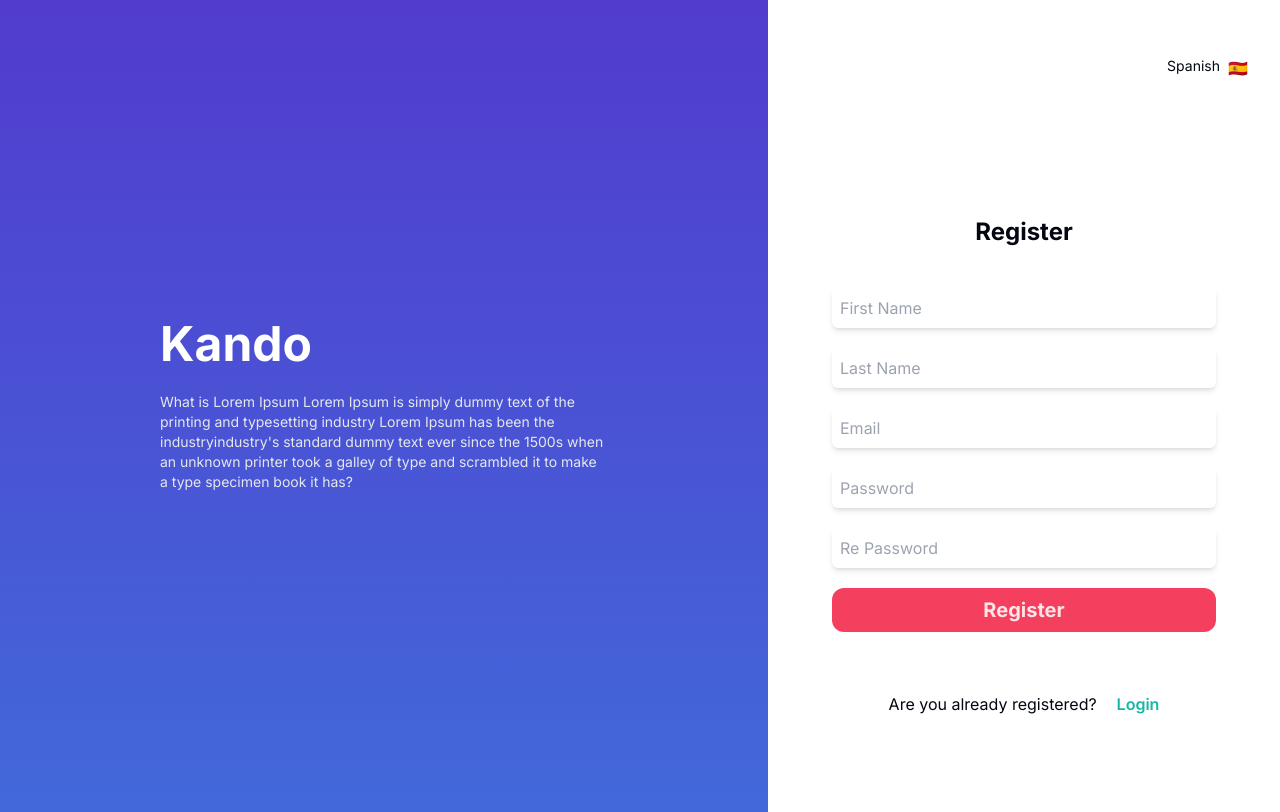
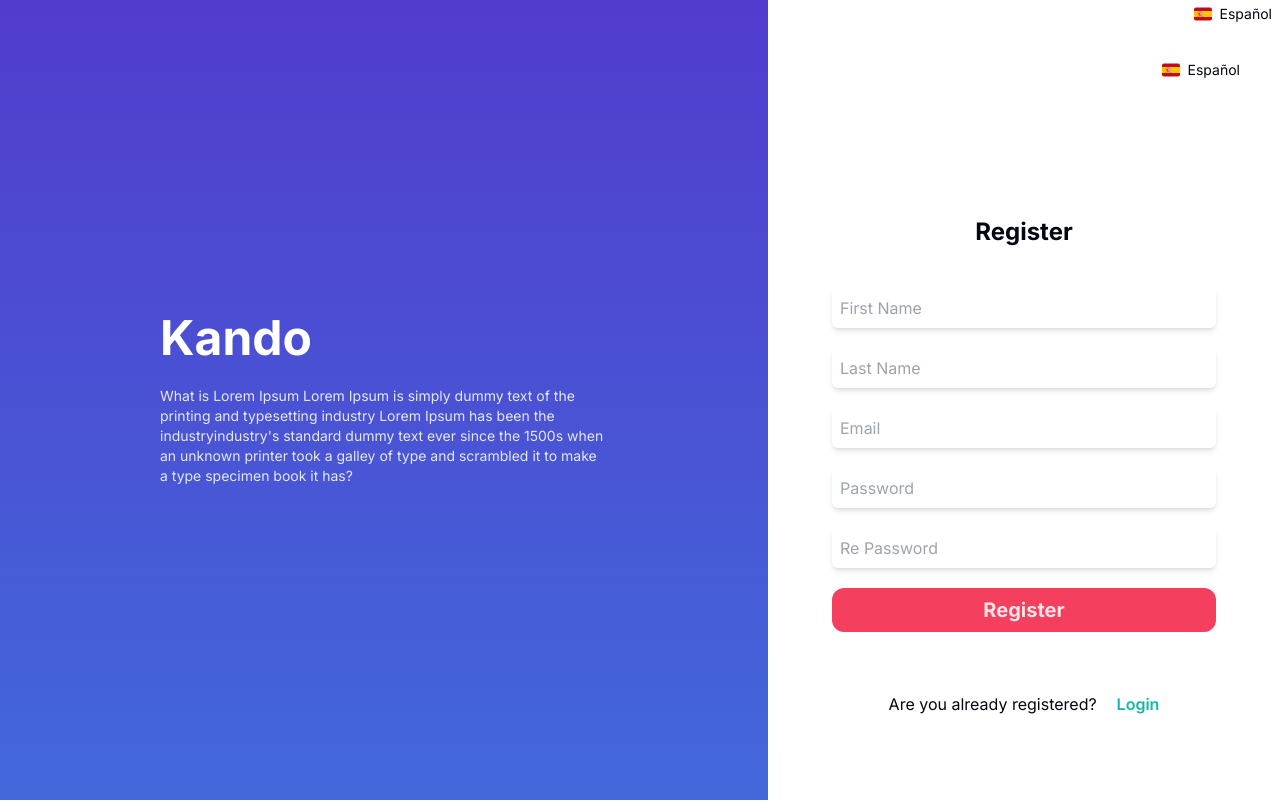
Before and after one commit to andresfernandez89/kando, a Next.js app: page /en/home/register in a window 1280 px wide. Built offline with nearby package versions, Linux system fonts and the light colour scheme; no server answers.

Commit message:
fix: fix i18n link

```diff
--- a/messages/en.json
+++ b/messages/en.json
@@ -28,7 +28,7 @@
     "btnGoBack": "Go back to the home page"
   },
   "LocaleSwitcher": {
-    "switch": "Spanish",
+    "switch": "Español",
     "switchLocale": "{locale, select, es {🇪🇸} en {🇺🇸} other {Unknown}}"
   },
   "Blog": {
--- a/messages/es.json
+++ b/messages/es.json
@@ -26,7 +26,8 @@
     "btnGoBack": "Regresar a Inicio"
   },
   "LocaleSwitcher": {
-    "switch": "Ingles",
+    "label": "Change language",
+    "switch": "English",
     "switchLocale": "{locale, select, es {🇪🇸} en {🇺🇸} other {Unknown}}"
   },
   "Blog": {
--- a/src/app/[locale]/home/layout.tsx
+++ b/src/app/[locale]/home/layout.tsx
@@ -1,3 +1,5 @@
+import LocaleSwitchBtn from "@/components/locale-switch-btn";
+
 export default function HomeLayout({
   children,
 }: {
@@ -34,8 +36,9 @@ export default function HomeLayout({
               <li></li>
             </ul>
           </div>
-          <div className="w-2/5 bg-white p-8 sm:w-auto sm:rounded-lg md:flex md:h-full md:flex-col md:items-center  md:justify-center md:rounded-none md:p-10 lg:p-14 xl:w-2/5">
-            {children}
+          <div className="w-full bg-white sm:w-auto sm:rounded-lg md:flex md:h-full md:flex-col md:rounded-none xl:w-2/5 ">
+            <LocaleSwitchBtn />
+            <div className="p-8">{children}</div>
           </div>
         </div>
       </div>
--- a/src/app/[locale]/home/login/page.tsx
+++ b/src/app/[locale]/home/login/page.tsx
@@ -1,13 +1,9 @@
-import LocaleSwitchBtn from "@/components/locale-switch-btn";
+import Login from "@/components/login";
 import "../home.css";
-import Login from "@/components/login";
 export default function LoginPage() {
   return (
-    <section>
-      <LocaleSwitchBtn />
-      <div className="w-full max-w-md">
-        <Login />
-      </div>
+    <section className="m-auto w-full max-w-md">
+      <Login />
     </section>
   );
 }
--- a/src/components/locale-switch-btn.tsx
+++ b/src/components/locale-switch-btn.tsx
@@ -1,24 +1,34 @@
 "use client";
 
+import SpainFlagIcon from "@/icons/spainFlagIcon";
+import UsaFlagIcon from "@/icons/usaFlagIcon";
+import { Link, usePathname } from "@/navigation";
 import { useLocale, useTranslations } from "next-intl";
-import { Link, usePathname } from "@/navigation";
-
 export default function LocaleSwitchBtn() {
   const t = useTranslations("LocaleSwitcher");
   const locale = useLocale();
   const otherLocale = locale === "en" ? "es" : "en";
   const pathname = usePathname();
 
+  function getLocaleFlag(locale: string) {
+    switch (locale) {
+      case "es":
+        return <SpainFlagIcon />;
+      case "en":
+        return <UsaFlagIcon />;
+      default:
+        return null;
+    }
+  }
+
   return (
-    <div>
     <Link
       href={pathname}
       locale={otherLocale}
-        className="flex w-full max-w-md justify-end gap-2"
+      className="flex w-full items-center justify-end gap-x-2 pr-2 pt-1"
     >
+      <span className="text-lg">{getLocaleFlag(otherLocale)}</span>
       <p className="text-sm">{t("switch")}</p>
-        {t("switchLocale", { locale: otherLocale })}
     </Link>
-    </div>
   );
 }
--- a/src/components/login.tsx
+++ b/src/components/login.tsx
@@ -29,9 +29,7 @@ export default function Login() {
   return (
     <section className="flex w-full max-w-sm flex-col items-center justify-items-center gap-10 p-5 md:max-w-3xl md:p-10">
       <article className="flex items-center justify-center">
-        <h1 className="mb-16 mt-12 text-xl font-bold md:text-3xl">
-          {t("title")}
-        </h1>
+        <h1 className="mb-6 mt-12 text-3xl font-bold md:mb-16">{t("title")}</h1>
       </article>
       <form
         className="flex w-5/6 flex-col items-center justify-center gap-5 md:w-96"
@@ -63,12 +61,12 @@ export default function Login() {
         {error && <div className="text-red-500"> * {error}</div>}
       </form>
 
-      <article className="my-5 flex flex-col justify-items-center gap-5">
+      <article className="my-5 flex flex-col justify-items-center gap-4">
         <p className="text-sm">
           {t("notCount")}
           <Link
             href={"/home/register"}
-            className="ms-5 text-teal-500 hover:font-bold hover:text-teal-300"
+            className="ms-3 text-teal-500 hover:font-bold hover:text-teal-300"
           >
             {t("register")}
           </Link>
@@ -77,7 +75,7 @@ export default function Login() {
           {t("passForgot")}
           <Link
             href="#"
-            className="ms-5 text-teal-500 hover:font-bold hover:text-teal-300"
+            className="ms-2 text-teal-500 hover:font-bold hover:text-teal-300 md:ms-3"
           >
             {t("passRecovery")}
           </Link>
--- /dev/null
+++ b/src/icons/spainFlagIcon.tsx
@@ -0,0 +1,26 @@
+export default function SpainFlagIcon() {
+  return (
+    <svg
+      xmlns="http://www.w3.org/2000/svg"
+      width="1em"
+      height="1em"
+      viewBox="0 0 36 36"
+    >
+      <path
+        fill="#C60A1D"
+        d="M36 27a4 4 0 0 1-4 4H4a4 4 0 0 1-4-4V9a4 4 0 0 1 4-4h28a4 4 0 0 1 4 4z"
+      />
+      <path fill="#FFC400" d="M0 12h36v12H0z" />
+      <path fill="#EA596E" d="M9 17v3a3 3 0 1 0 6 0v-3z" />
+      <path fill="#F4A2B2" d="M12 16h3v3h-3z" />
+      <path fill="#DD2E44" d="M9 16h3v3H9z" />
+      <ellipse cx="12" cy="14.5" fill="#EA596E" rx="3" ry="1.5" />
+      <ellipse cx="12" cy="13.75" fill="#FFAC33" rx="3" ry=".75" />
+      <path fill="#99AAB5" d="M7 16h1v7H7zm9 0h1v7h-1z" />
+      <path
+        fill="#66757F"
+        d="M6 22h3v1H6zm9 0h3v1h-3zm-8-7h1v1H7zm9 0h1v1h-1z"
+      />
+    </svg>
+  );
+}
```
Also changed, not shown: src/icons/usaFlagIcon.tsx (added, +24 -0 lines). Lines whose indentation alone changed are shown as unchanged.
